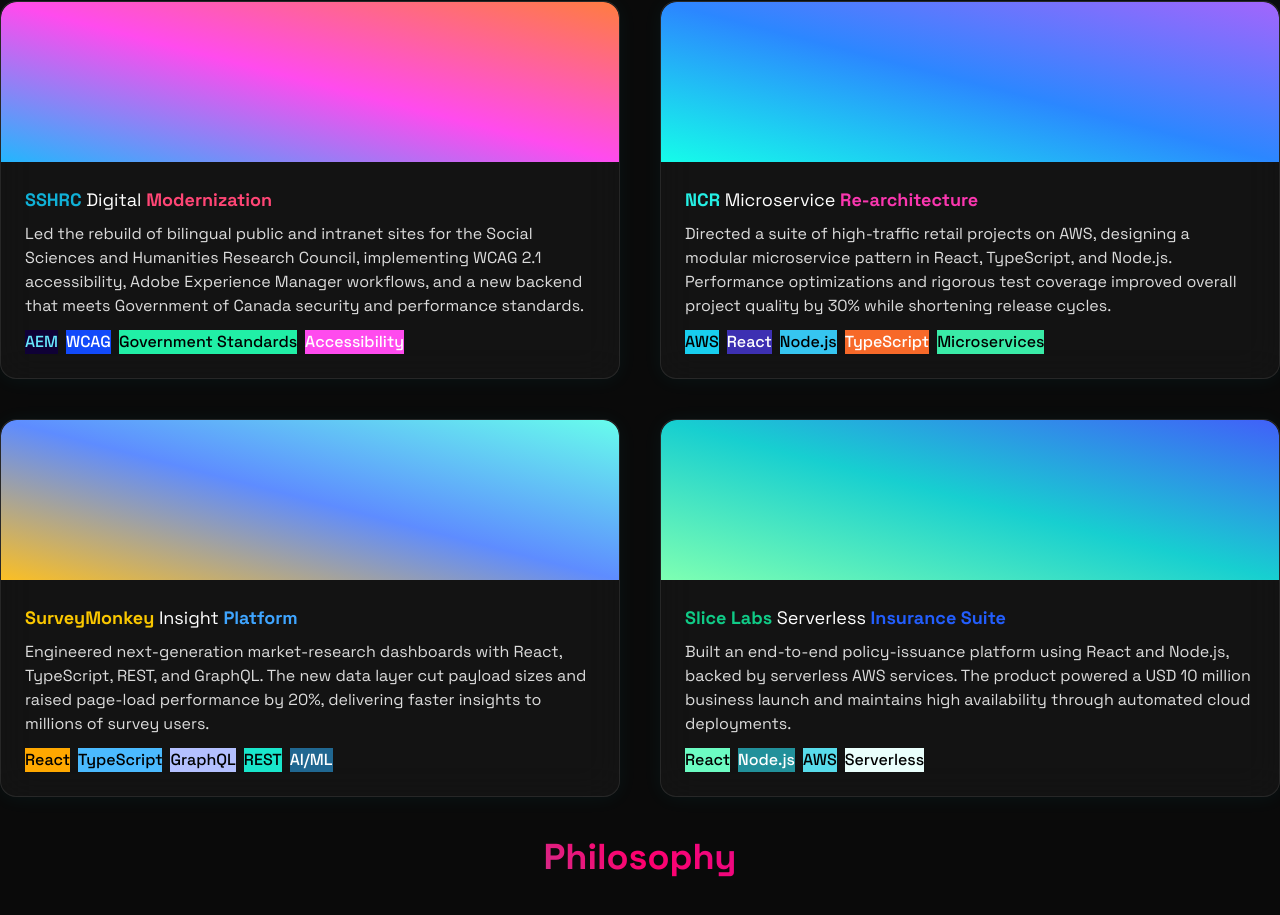
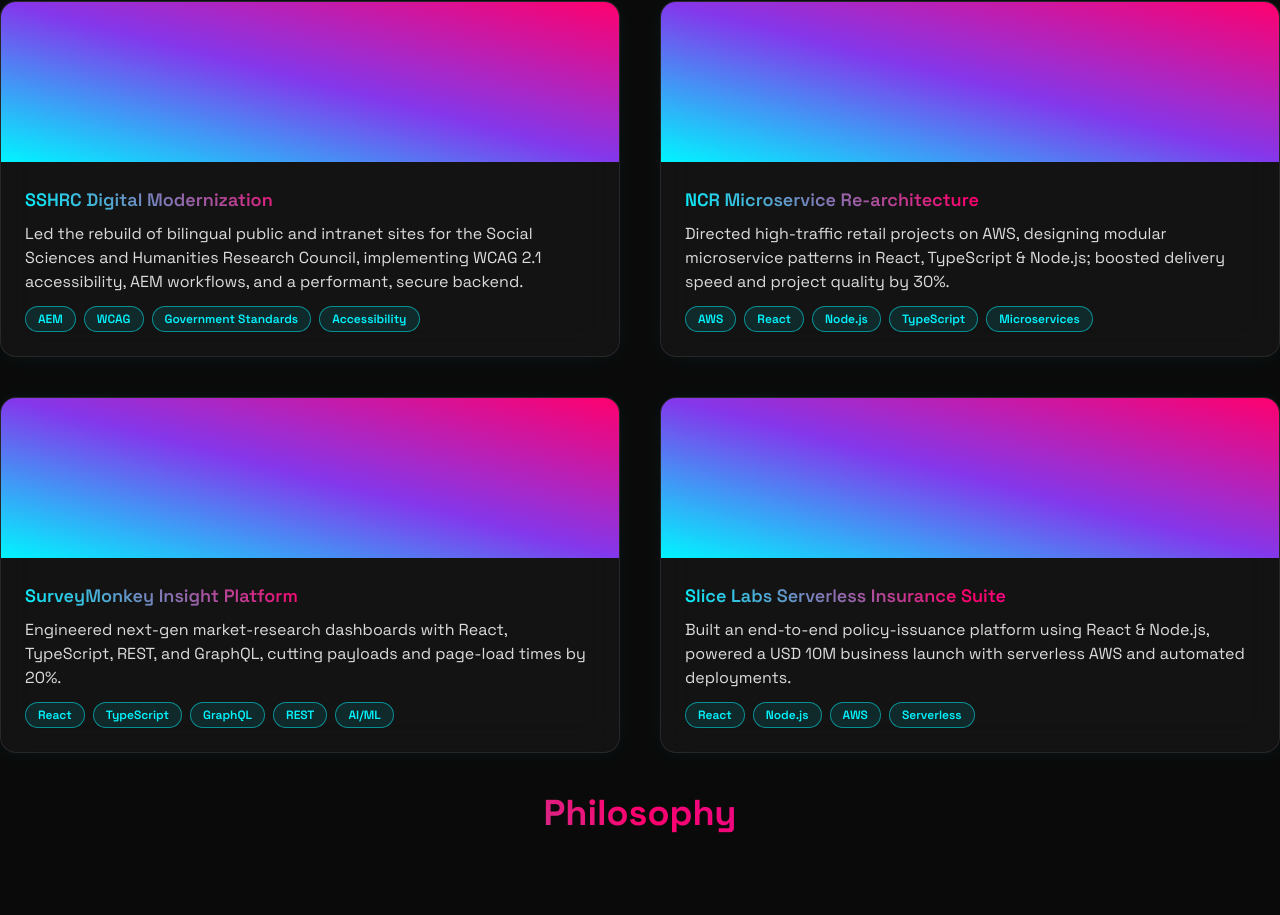
Before and after one commit to sreepurnajasti/sreepurnajasti.github.io, a React (Vite) app: page / in a window 1280 px wide. Shown: the part 2247-3162 px from the top of the page. Built offline with nearby package versions, Linux system fonts and the light colour scheme.

Commit message:
Reverted to commit a67d1cc532849febc6870988b09cb1c3e7cc3b2b

```diff
--- a/src/pages/Index.tsx
+++ b/src/pages/Index.tsx
@@ -1,3 +1,4 @@
+
 import React, { useEffect } from "react";
 import AnimatedBackground from "@/components/AnimatedBackground";
 import CustomCursor from "@/components/CustomCursor";
@@ -83,12 +84,12 @@ const skills = [
 const projects = [
   {
     title: "SSHRC Digital Modernization",
-    desc: "Led the rebuild of bilingual public and intranet sites for the Social Sciences and Humanities Research Council, implementing WCAG 2.1 accessibility, Adobe Experience Manager workflows, and a new backend that meets Government of Canada security and performance standards.",
+    desc: "Led the rebuild of bilingual public and intranet sites for the Social Sciences and Humanities Research Council, implementing WCAG 2.1 accessibility, AEM workflows, and a performant, secure backend.",
     tech: ["AEM", "WCAG", "Government Standards", "Accessibility"],
   },
   {
     title: "NCR Microservice Re-architecture",
-    desc: "Directed a suite of high-traffic retail projects on AWS, designing a modular microservice pattern in React, TypeScript, and Node.js. Performance optimizations and rigorous test coverage improved overall project quality by 30% while shortening release cycles.",
+    desc: "Directed high-traffic retail projects on AWS, designing modular microservice patterns in React, TypeScript & Node.js; boosted delivery speed and project quality by 30%.",
     tech: ["AWS", "React", "Node.js", "TypeScript", "Microservices"],
   },
   {
@@ -231,132 +232,26 @@ export default function Index() {
 
       {/* Signature Projects */}
       <SectionFadeIn className="section pt-10" id="projects">
-        <h2 className="section-title text-3xl md:text-4xl heading-gradient mb-8 font-bold text-center">
-          Signature Projects
-        </h2>
+        <h2 className="section-title text-3xl md:text-4xl heading-gradient mb-8 font-bold text-center">Signature Projects</h2>
         <div className="projects-showcase grid md:grid-cols-2 gap-10 mt-3">
-          {/* SSHRC Digital Modernization */}
-          <div
-            className="project-card bg-glass border border-white/15 rounded-2xl overflow-hidden relative transition-transform"
-            style={{ animationDelay: `0.35s` }}
-          >
+          {projects.map((proj, i) => (
             <div
-              className="project-image h-[120px] md:h-[160px] bg-gradient-to-tr from-[#23b6fd] via-[#ff4bee] to-[#ff7c40]"
-              style={{
-                borderTopLeftRadius: '16px',
-                borderTopRightRadius: '16px',
-              }}
-            />
-            <div className="project-content p-6">
-              <h3 className="project-title text-lg font-semibold mb-2">
-                <span className="font-bold text-[#11b1d7]">SSHRC</span>{" "}
-                <span className="font-normal text-white">Digital </span>
-                <span className="font-bold text-[#ff4675]">Modernization</span>
-              </h3>
-              <div className="text-light opacity-85 text-base mb-3">
-                Led the rebuild of bilingual public and intranet sites for the Social Sciences and Humanities Research Council,
-                implementing WCAG 2.1 accessibility, Adobe Experience Manager workflows, and a new backend that meets Government of Canada security and performance standards.
-              </div>
-              <div className="project-tech flex flex-wrap gap-2 mt-1">
-                <span className="tech-tag bg-[#0f0136] text-[#69eaff] border-0 font-medium">AEM</span>
-                <span className="tech-tag bg-[#124afa] text-white border-0 font-medium">WCAG</span>
-                <span className="tech-tag bg-[#21efa6] text-black border-0 font-medium">Government Standards</span>
-                <span className="tech-tag bg-[#ff4bee] text-white border-0 font-medium">Accessibility</span>
+              key={proj.title}
+              className="project-card bg-glass border border-white/15 rounded-2xl overflow-hidden relative transition-transform"
+              style={{ animationDelay: `${i * 0.1 + 0.35}s` }}
+            >
+              <div className="project-image h-[160px] bg-gradient-to-tr from-primary via-accent to-secondary" />
+              <div className="project-content p-6">
+                <h3 className="project-title text-lg font-semibold heading-gradient mb-2">{proj.title}</h3>
+                <div className="text-light opacity-85 text-base mb-3">{proj.desc}</div>
+                <div className="project-tech flex flex-wrap gap-2 mt-1">
+                  {proj.tech.map(t => (
+                    <span key={t} className="tech-tag bg-primary/10 text-primary border border-primary/50 rounded-full px-3 py-1 text-xs font-semibold">{t}</span>
+                  ))}
+                </div>
               </div>
             </div>
-          </div>
-
-          {/* NCR Microservice Re-architecture */}
-          <div
-            className="project-card bg-glass border border-white/15 rounded-2xl overflow-hidden relative transition-transform"
-            style={{ animationDelay: `0.45s` }}
-          >
-            <div
-              className="project-image h-[120px] md:h-[160px] bg-gradient-to-tr from-[#15fde9] via-[#2b87ff] to-[#a365fc]"
-              style={{
-                borderTopLeftRadius: '16px',
-                borderTopRightRadius: '16px',
-              }}
-            />
-            <div className="project-content p-6">
-              <h3 className="project-title text-lg font-semibold mb-2">
-                <span className="font-bold text-[#25f0e5]">NCR</span>{" "}
-                <span className="font-normal text-white">Microservice </span>
-                <span className="font-bold text-[#fa37af]">Re-architecture</span>
-              </h3>
-              <div className="text-light opacity-85 text-base mb-3">
-                Directed a suite of high-traffic retail projects on AWS, designing a modular microservice pattern in React, TypeScript, and Node.js. Performance optimizations and rigorous test coverage improved overall project quality by 30% while shortening release cycles.
-              </div>
-              <div className="project-tech flex flex-wrap gap-2 mt-1">
-                <span className="tech-tag bg-[#18ceef] text-black border-0 font-medium">AWS</span>
-                <span className="tech-tag bg-[#3d30b2] text-white border-0 font-medium">React</span>
-                <span className="tech-tag bg-[#36c5f0] text-black border-0 font-medium">Node.js</span>
-                <span className="tech-tag bg-[#f76929] text-white border-0 font-medium">TypeScript</span>
-                <span className="tech-tag bg-[#3aeba7] text-black border-0 font-medium">Microservices</span>
-              </div>
-            </div>
-          </div>
-
-          {/* SurveyMonkey Insight Platform */}
-          <div
-            className="project-card bg-glass border border-white/15 rounded-2xl overflow-hidden relative transition-transform"
-            style={{ animationDelay: `0.55s` }}
-          >
-            <div
-              className="project-image h-[120px] md:h-[160px] bg-gradient-to-tr from-[#fbbf24] via-[#5e8cff] to-[#67fdec]"
-              style={{
-                borderTopLeftRadius: '16px',
-                borderTopRightRadius: '16px',
-              }}
-            />
-            <div className="project-content p-6">
-              <h3 className="project-title text-lg font-semibold mb-2">
-                <span className="font-bold text-[#fac700]">SurveyMonkey</span>{" "}
-                <span className="font-normal text-white">Insight </span>
-                <span className="font-bold text-[#3fa5ff]">Platform</span>
-              </h3>
-              <div className="text-light opacity-85 text-base mb-3">
-                Engineered next-generation market-research dashboards with React, TypeScript, REST, and GraphQL. The new data layer cut payload sizes and raised page-load performance by 20%, delivering faster insights to millions of survey users.
-              </div>
-              <div className="project-tech flex flex-wrap gap-2 mt-1">
-                <span className="tech-tag bg-[#ffa800] text-black border-0 font-medium">React</span>
-                <span className="tech-tag bg-[#4bbaff] text-black border-0 font-medium">TypeScript</span>
-                <span className="tech-tag bg-[#b4c0ff] text-black border-0 font-medium">GraphQL</span>
-                <span className="tech-tag bg-[#19e6cb] text-black border-0 font-medium">REST</span>
-                <span className="tech-tag bg-[#206791] text-white border-0 font-medium">AI/ML</span>
-              </div>
-            </div>
-          </div>
-
-          {/* Slice Labs Serverless Insurance Suite */}
-          <div
-            className="project-card bg-glass border border-white/15 rounded-2xl overflow-hidden relative transition-transform"
-            style={{ animationDelay: `0.65s` }}
-          >
-            <div
-              className="project-image h-[120px] md:h-[160px] bg-gradient-to-tr from-[#7effb2] via-[#17cfd0] to-[#4160f9]"
-              style={{
-                borderTopLeftRadius: '16px',
-                borderTopRightRadius: '16px',
-              }}
-            />
-            <div className="project-content p-6">
-              <h3 className="project-title text-lg font-semibold mb-2">
-                <span className="font-bold text-[#10cb87]">Slice Labs</span>{" "}
-                <span className="font-normal text-white">Serverless </span>
-                <span className="font-bold text-[#235efc]">Insurance Suite</span>
-              </h3>
-              <div className="text-light opacity-85 text-base mb-3">
-                Built an end-to-end policy-issuance platform using React and Node.js, backed by serverless AWS services. The product powered a USD 10 million business launch and maintains high availability through automated cloud deployments.
-              </div>
-              <div className="project-tech flex flex-wrap gap-2 mt-1">
-                <span className="tech-tag bg-[#6cfcc3] text-black border-0 font-medium">React</span>
-                <span className="tech-tag bg-[#22919b] text-white border-0 font-medium">Node.js</span>
-                <span className="tech-tag bg-[#58dceb] text-black border-0 font-medium">AWS</span>
-                <span className="tech-tag bg-[#eafffc] text-black border-0 font-medium">Serverless</span>
-              </div>
-            </div>
-          </div>
+          ))}
         </div>
       </SectionFadeIn>
 
```
